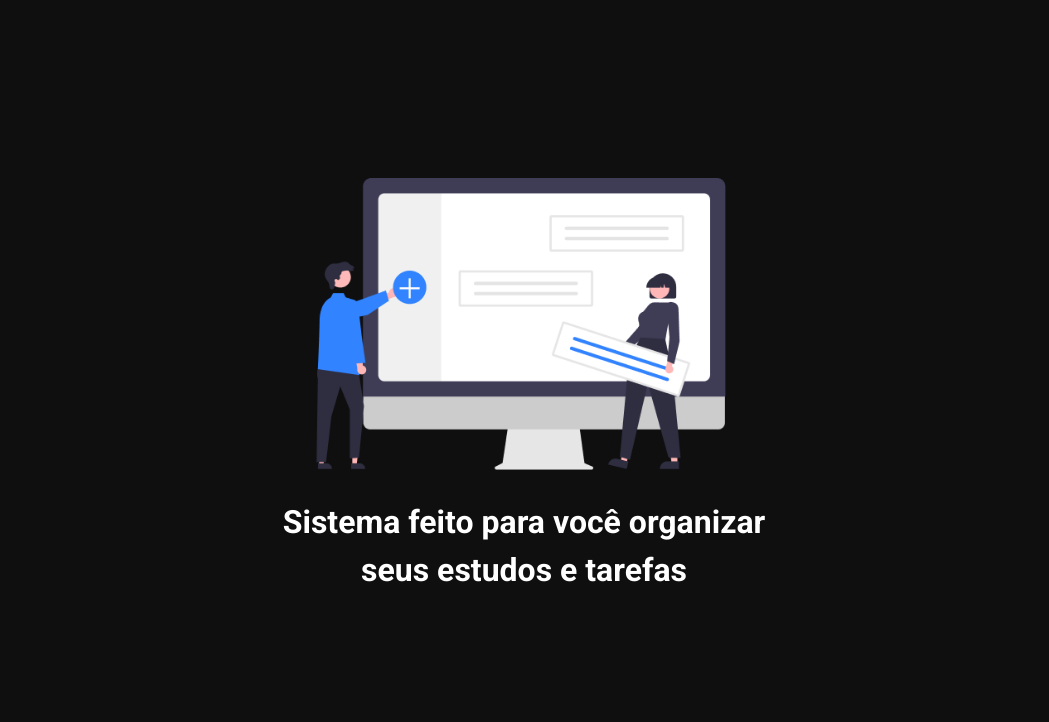
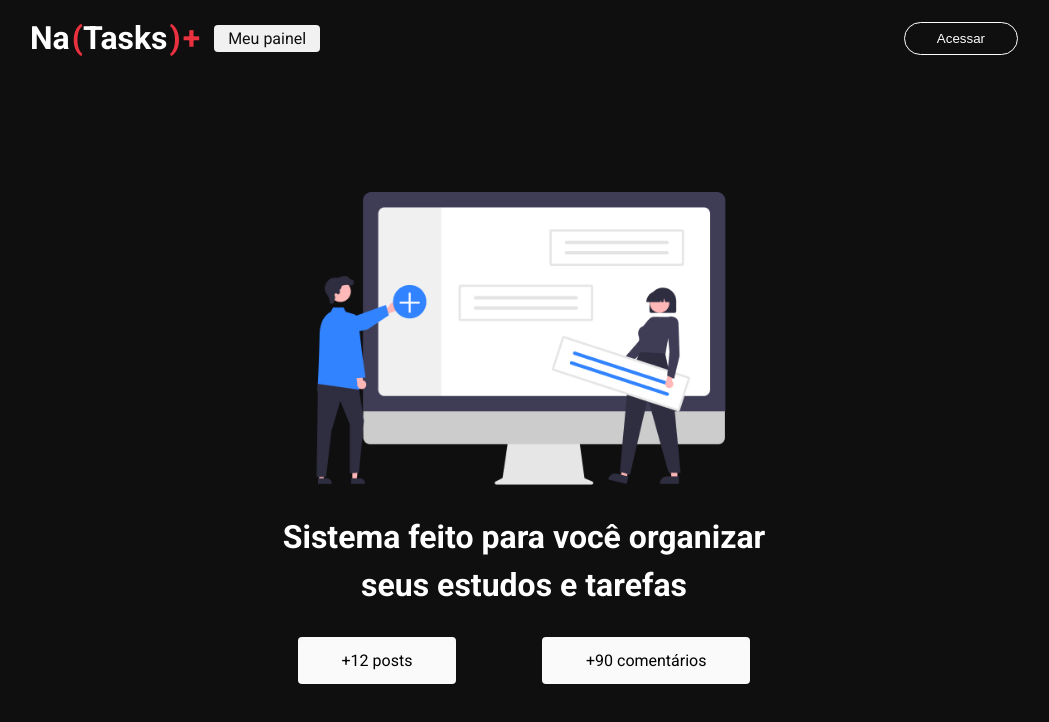
Before and after one commit to natanlimaz/naTasks, a Next.js app: page / in a window 1280 px wide. Shown: the top 722 px of the page, without its empty margins (116-1165 px from the left). Built offline with nearby package versions, Linux system fonts and the light colour scheme.

Commit message:
feat: Criação do component header e da página dashboard

```diff
--- /dev/null
+++ b/src/components/header/index.tsx
@@ -0,0 +1,28 @@
+import styles from "./styles.module.css";
+import Link from "next/link";
+
+export function Header() {
+
+  return (
+    <header className={styles.header}>
+        <section className={styles.content}>
+            <nav className={styles.nav}>
+							<Link href="/">
+								<h1 className={styles.logo}>
+									Na
+									<span>(</span>
+									Tasks<span>)</span>
+									<span>+</span>
+								</h1>
+							</Link>
+
+							<Link href="/dashboard" className={styles.link}>
+								Meu painel
+							</Link>
+            </nav>
+
+						<button className={styles.loginButton}>Acessar</button>
+        </section>
+    </header>
+  )
+}
--- /dev/null
+++ b/src/components/header/styles.module.css
@@ -0,0 +1,61 @@
+.header {
+    width: 100%;
+    height: 76px;
+    background-color: #0f0f0f;
+    display: flex;
+    align-items: center;
+    justify-content: center;
+}
+
+.content {
+    padding: 0 18px;
+    width: 100%;
+    max-width: 1024px;
+    display: flex;
+    align-items: center;
+    justify-content: space-between;
+}
+
+.content a {
+    text-decoration: none;
+}
+
+.logo {
+    color: #fff;
+    font-size: 32px;
+}
+
+.logo span {
+    color: #ea3140;
+    padding-left: 2px;
+}
+
+.loginButton {
+    background-color: transparent;
+    padding: 8px 32px;
+    border-radius: 24px;
+    color: #fff;
+    border: 1.5px solid #fff;
+    cursor: pointer;
+    transition: all 0.4s;
+}
+
+.loginButton:hover {
+    transform: scale(1.08);
+    background-color: #fff;
+    color: #0f0f0f;
+    font-weight: bold;
+}
+
+.nav {
+    display: flex;
+    align-items: center;
+}
+
+.link {
+    background-color: #f1f1f1;
+    color: #0f0f0f;
+    padding: 4px 14px;
+    border-radius: 4px;
+    margin: 0 14px;
+}
--- a/src/pages/_app.tsx
+++ b/src/pages/_app.tsx
@@ -1,6 +1,12 @@
 import "@/styles/globals.css";
 import type { AppProps } from "next/app";
+import { Header } from "../components/header/index";
 
 export default function App({ Component, pageProps }: AppProps) {
-  return <Component {...pageProps} />;
+  return (
+    <>
+      <Header />
+      <Component {...pageProps} />
+    </>
+  );
 }
--- a/src/pages/index.tsx
+++ b/src/pages/index.tsx
@@ -25,6 +25,15 @@
           Sistema feito para você organizar<br/>
           seus estudos e tarefas
         </h1>
+
+        <div className={styles.infoContent}>
+          <section className={styles.box}>
+            <span>+12 posts</span>
+          </section>
+          <section className={styles.box}>
+            <span>+90 comentários</span>
+          </section>
+        </div>
       </main>
     </div>
   );
--- a/src/styles/home.module.css
+++ b/src/styles/home.module.css
@@ -1,7 +1,7 @@
 .container {
   background-color: #0f0f0f;
   width: 100%;
-  height: 100vh;
+  height: calc(100vh - 76px);
   display: flex;
   justify-content: center;
   align-items: center;
@@ -28,3 +28,41 @@
   margin: 28px;
   line-height: 150%;
 }
+
+.infoContent {
+  display: flex;
+  align-items: center;
+  justify-content: space-around;
+}
+
+.box {
+  background-color: #fafafa;
+  padding: 14px 44px;
+  border-radius: 4px;
+  transition: transform 0.4s;
+
+}
+
+.box:hover {
+  transform: scale(1.08);
+}
+
+@media screen and (max-width: 580px){
+  .hero {
+    max-width: 80%;
+  }
+
+  .title {
+    font-size: 24px;
+  }
+
+  .infoContent {
+    flex-direction: column;
+  }
+
+  .box {
+    width: 80%;
+    margin-bottom: 14px;
+    text-align: center;
+  }
+}
```
Also changed, not shown: src/pages/dashboard/index.tsx (added, +15 -0 lines), src/pages/dashboard/styles.module.css (added).
